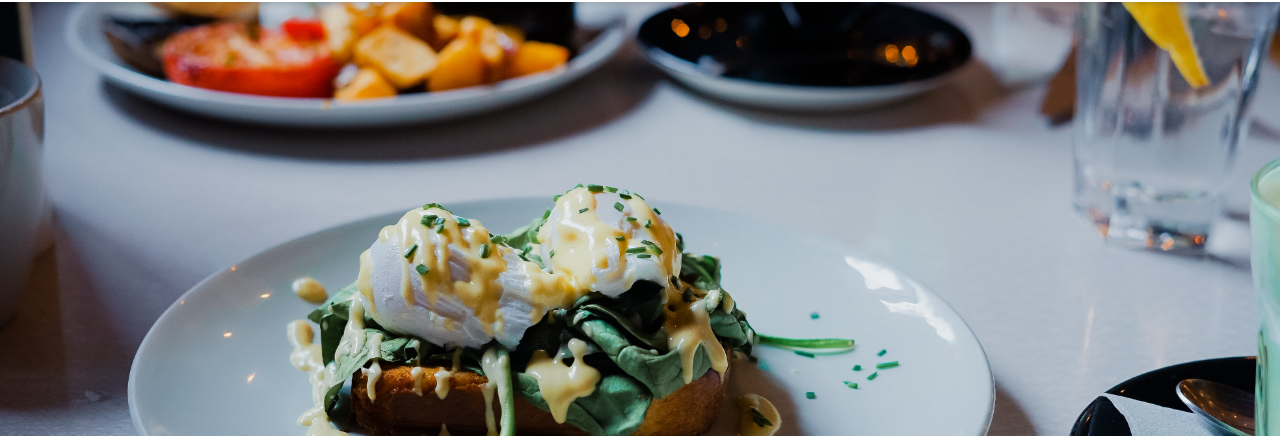
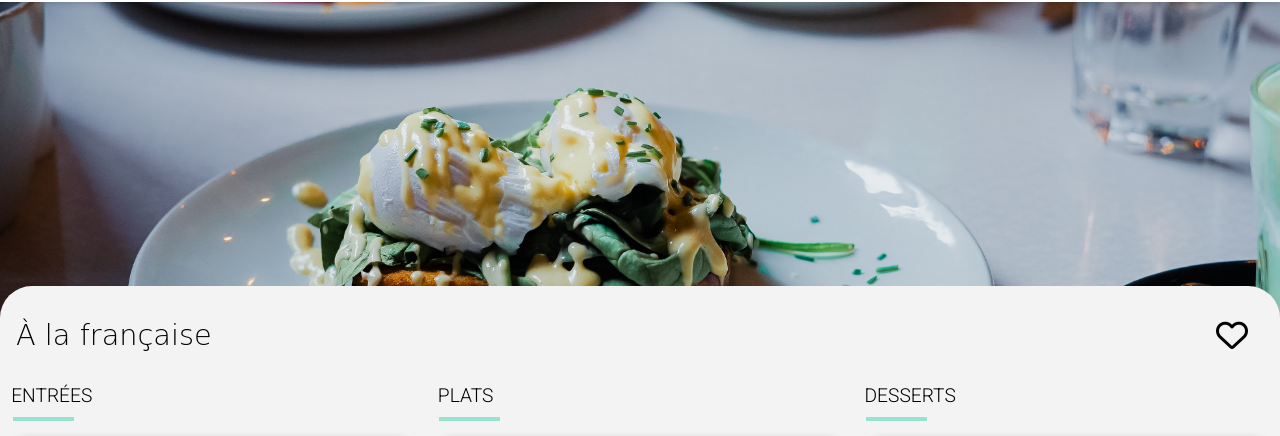
Before and after one commit to DUNON/Oh-My-Food, a website: page pages/a-la-francaise.html in a window 1280 px wide. Shown: the part 60-496 px from the top of the page. Drawn offline with Linux system fonts and the light colour scheme; a web font is replaced by a local one.

Commit message:
fix:evaluation

```diff
--- a/style.scss
+++ b/style.scss
@@ -285,7 +285,7 @@ footer {
 .banniere img {
   max-width: 100%;
   width: 100%;
-  max-height: 32rem;
+  max-height: 20rem;
   object-fit: cover;
 }
 
@@ -301,7 +301,7 @@ footer {
       position: relative;
       margin-bottom: 2rem;
       & h2 {
-          font-size: 2rem;
+          font-size: 1.8rem;
           padding-top: 2rem;
           margin-left: 1rem;
           font-weight: lighter;
```
Also changed, not shown: style.css.
